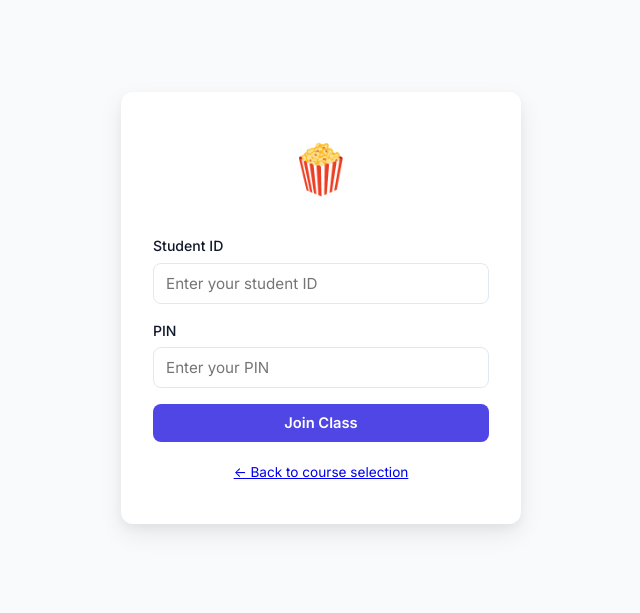
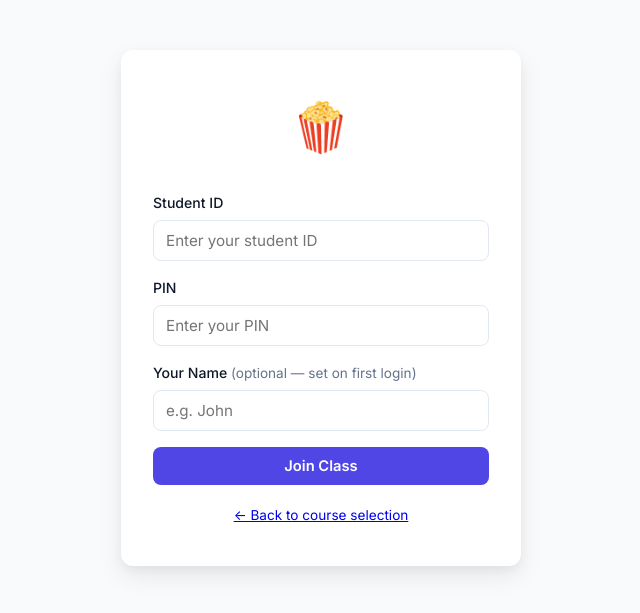
Before and after one commit to rqzhu-aide/popping, a Flask app: template templates/login.html in a window 1280 px wide. Shown: the part 64-677 px from the top of the page, without its empty margins (319-959 px from the left). Run offline with Flask 3, Linux system fonts and the light colour scheme; the template is opened without the code that fills it, so the values that code supplies are empty.

Commit message:
Optional student names: instructors add ID+PIN only; students set name on login

```diff
--- a/app.py
+++ b/app.py
@@ -18,6 +18,25 @@ app.config.from_object(config)
 init_app(app)
 
 PHASES = ['setup', 'discussion', 'competition', 'grading', 'ended']
+
+
+@app.template_filter('display_name')
+def display_name_filter(student):
+    """Format student display as 'Name (id)' or just 'id' if no name."""
+    if hasattr(student, 'keys'):
+        # sqlite3.Row
+        keys = student.keys()
+        name = student['name'] if 'name' in keys else None
+        sid = student['student_id'] if 'student_id' in keys else None
+    elif isinstance(student, dict):
+        name = student.get('name')
+        sid = student.get('student_id')
+    else:
+        name = getattr(student, 'name', None)
+        sid = getattr(student, 'student_id', None)
+    if name and sid and name != sid:
+        return f"{name} ({sid})"
+    return sid or name or 'Unknown'
 
 
 def student_login_required(f):
@@ -96,6 +115,7 @@ def login(slug):
     if request.method == 'POST':
         student_id = request.form.get('student_id', '').strip()
         pin = request.form.get('pin', '').strip()
+        display_name = request.form.get('name', '').strip()
         if not student_id or not pin:
             flash('Please enter both ID and PIN.', 'error')
             return render_template('login.html', slug=slug)
@@ -104,8 +124,17 @@ def login(slug):
             [student_id, pin], one=True
         )
         if student:
+            # Update display name if provided on login
+            if display_name:
+                execute_db(slug,
+                    'UPDATE students SET name = ? WHERE id = ?',
+                    [display_name, student['id']]
+                )
+                student_name = display_name
+            else:
+                student_name = student['name'] or student['student_id']
             session['student_id'] = student['student_id']
-            session['name'] = student['name']
+            session['name'] = student_name
             session['slug'] = slug
             return redirect(url_for('dashboard'))
         flash('Invalid ID or PIN for this course.', 'error')
@@ -465,13 +494,13 @@ def add_student():
     student_id = data.get('student_id', '').strip()
     name = data.get('name', '').strip()
     pin = data.get('pin', '').strip()
-    if not student_id or not name or not pin:
-        return jsonify({'error': 'All fields required'}), 400
+    if not student_id or not pin:
+        return jsonify({'error': 'Student ID and PIN are required'}), 400
     course = query_db(slug, 'SELECT id FROM courses LIMIT 1', one=True)
     try:
         execute_db(slug,
             'INSERT INTO students (course_id, student_id, name, pin) VALUES (?, ?, ?, ?)',
-            [course['id'], student_id, name, pin]
+            [course['id'], student_id, name or None, pin]
         )
     except Exception:
         return jsonify({'error': 'Student ID already exists in this course'}), 400
--- a/popping.sql
+++ b/popping.sql
@@ -38,7 +38,7 @@ CREATE TABLE students (
     id INTEGER PRIMARY KEY AUTOINCREMENT,
     course_id INTEGER NOT NULL,
     student_id TEXT NOT NULL,
-    name TEXT NOT NULL,
+    name TEXT,
     pin TEXT NOT NULL,
     team_id INTEGER,
     FOREIGN KEY (course_id) REFERENCES courses (id),
--- a/static/css/style.css
+++ b/static/css/style.css
@@ -89,6 +89,12 @@ html, body {
     margin: 0 0 14px;
     font-size: 1.15rem;
     font-weight: 600;
+}
+
+.hint-inline {
+    font-size: 0.85rem;
+    color: var(--text-muted);
+    font-weight: 400;
 }
 
 .hint {
--- a/static/js/app.js
+++ b/static/js/app.js
@@ -58,9 +58,12 @@ if (dashboard) {
             const myId = dashboard.dataset.you;
             const members = team.members.map(m => {
                 const isYou = m.student_id === myId;
+                const display = m.name && m.name !== m.student_id
+                    ? `${m.name} (${m.student_id})`
+                    : m.student_id;
                 return `<div class="roster-member">
                     <span class="team-dot" style="background:${team.color}"></span>
-                    <span class="${isYou ? 'you' : ''}">${m.name} ${isYou ? '(You)' : ''}</span>
+                    <span class="${isYou ? 'you' : ''}">${display} ${isYou ? '(You)' : ''}</span>
                 </div>`;
             }).join('');
             div.innerHTML = `<h3><span class="team-dot" style="background:${team.color}"></span>${team.name}</h3>${members || '<em>No members</em>'}`;
@@ -120,10 +123,13 @@ if (dashboard) {
 
         myTeam.members.forEach(m => {
             if (m.student_id === myId) return;
+            const display = m.name && m.name !== m.student_id
+                ? `${m.name} (${m.student_id})`
+                : m.student_id;
             const row = document.createElement('div');
             row.className = 'grade-row';
             row.innerHTML = `
-                <span class="grade-name">${m.name}</span>
+                <span class="grade-name">${display}</span>
                 <input type="number" min="1" max="10" class="grade-input"
                        data-recipient="${m.student_id}" placeholder="1-10"
                        onchange="submitPeerGrade('${m.student_id}', this.value)">
@@ -176,12 +182,16 @@ if (dashboard) {
         const rows = await res.json();
         const container = document.getElementById('discussion-list');
         if (!container) return;
-        container.innerHTML = rows.slice(0, 20).map(r => `
+        container.innerHTML = rows.slice(0, 20).map(r => {
+            const display = r.name && r.name !== r.student_id
+                ? `${r.name} (${r.student_id})`
+                : r.student_id;
+            return `
             <div class="discussion-item">
-                <div class="meta">${r.name} · ${r.team_name || 'No team'} · ${r.created_at}</div>
+                <div class="meta">${display} · ${r.team_name || 'No team'} · ${r.created_at}</div>
                 <div>${escapeHtml(r.response)}</div>
             </div>
-        `).join('');
+        `}).join('');
     }
 
     function escapeHtml(text) {
@@ -225,7 +235,7 @@ window.addStudent = async function() {
     const id = document.getElementById('new-student-id').value.trim();
     const name = document.getElementById('new-name').value.trim();
     const pin = document.getElementById('new-pin').value.trim();
-    if (!id || !name || !pin) { alert('All fields required'); return; }
+    if (!id || !pin) { alert('Student ID and PIN are required'); return; }
     const data = await postJSON('/api/add_student', { student_id: id, name, pin });
     if (data.success) {
         window.location.reload();
--- a/templates/dashboard.html
+++ b/templates/dashboard.html
@@ -6,7 +6,7 @@
 <div class="dashboard" data-phase="{{ state.phase }}" data-you="{{ student.student_id }}">
     <header class="dash-header">
         <div>
-            <h1>Hello, {{ student.name }}</h1>
+            <h1>Hello, {{ student | display_name }}</h1>
             <p class="course-name-sm">{{ course.name }}</p>
         </div>
         <div class="phase-badge phase-{{ state.phase }}">
--- a/templates/login.html
+++ b/templates/login.html
@@ -25,6 +25,11 @@
                 <input type="password" id="pin" name="pin" required
                        placeholder="Enter your PIN">
             </div>
+            <div class="form-group">
+                <label for="name">Your Name <span class="hint-inline">(optional — set on first login)</span></label>
+                <input type="text" id="name" name="name"
+                       placeholder="e.g. John" autocomplete="off">
+            </div>
             <button type="submit" class="btn btn-primary btn-full">Join Class</button>
         </form>
 
```
Also changed, not shown: templates/instructor.html (+4 -4 lines).
